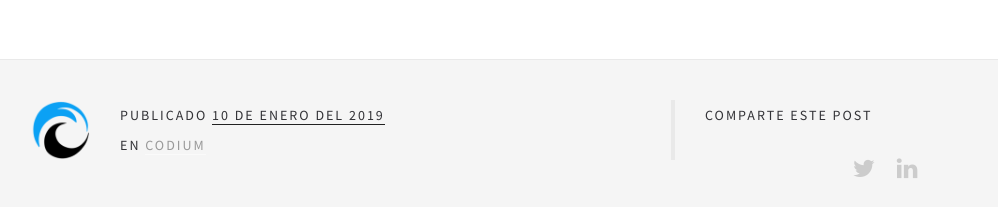
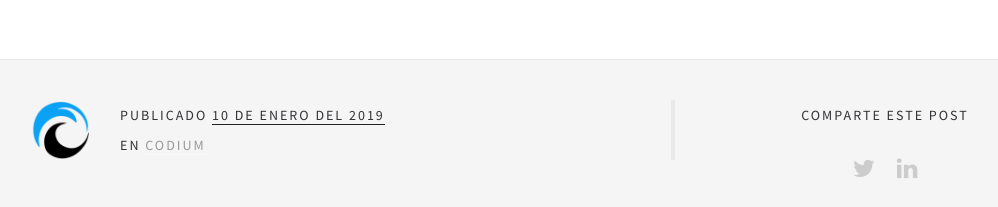
Before and after one commit to CodiumTeam/CodiumTeam.github.io, a Jekyll site: the page built from _posts/2019-01-10-la-receta-de-codium-resultados-calidad-sostenibilidad.markdown, in a window 1280 px wide. Shown: the part 3201-3408 px from the top of the page, without its empty margins (145-1143 px from the left). Built offline with Jekyll 4.4.1, drawn with Linux system fonts in a browser that asks for light colours; some web fonts are replaced.

Commit message:
fix share this post alignment

```diff
--- a/_sass/partials/_single.sass
+++ b/_sass/partials/_single.sass
@@ -143,7 +143,8 @@ footer.single
         text-align: left
     .social
         text-align: center
-
+        p
+            text-align: center
     .social-icon
         margin: 20px 10px
         display: inline-block
```
